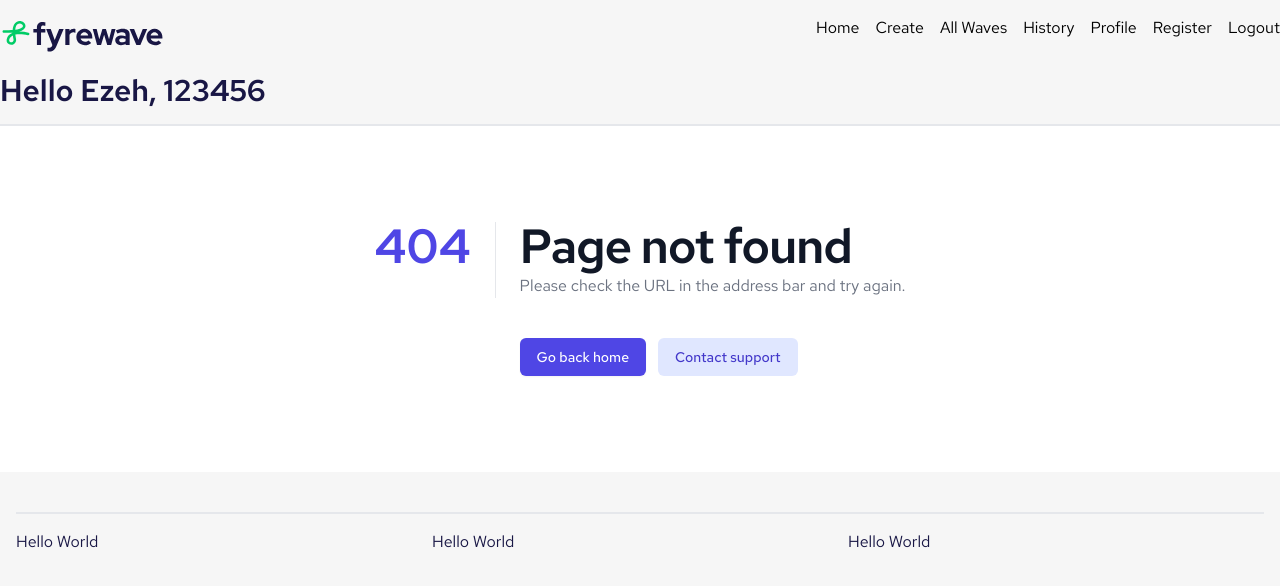
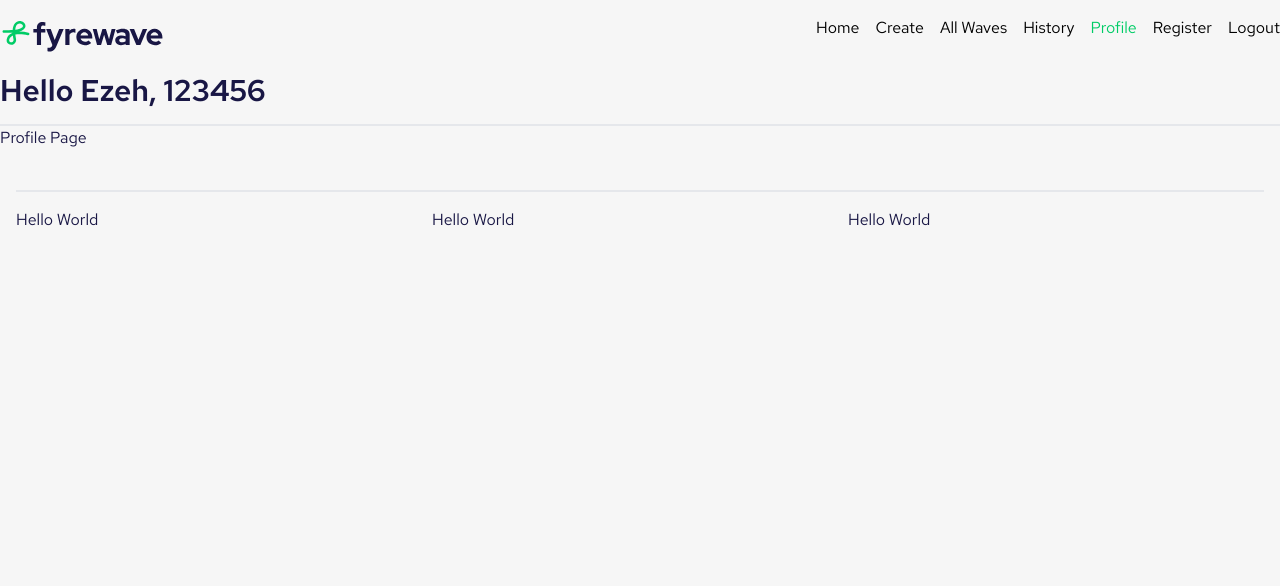
Before and after one commit to FyreWave/front-wave, a React (Vite) app: page /profile in a window 1280 px wide. Shown: the top 586 px of the page. Built offline with nearby package versions, Linux system fonts and the light colour scheme.

Commit message:
added profile page

```diff
--- a/src/Pages/App.tsx
+++ b/src/Pages/App.tsx
@@ -10,6 +10,7 @@ import React from "react";
 import WaveDetailsPage from "./WaveDetailsPage";
 import NotFoundPage from "./NotFoundPage";
 import RegisterPage from "./RegisterPage";
+import ProfilePage from "./ProfilePage";
 
 function App() {
   return (
@@ -28,6 +29,7 @@ function App() {
                 <Route path="/" element={<HomeDashboard />} />
 
                 <Route path="/create" element={<CreateWavePage />} />
+                <Route path="/profile" element={<ProfilePage />} />
 
                 <Route path="/register" element={<RegisterPage />} />
                 <Route path="/view-wave/:id" element={<WaveDetailsPage />} />
--- /dev/null
+++ b/src/Pages/ProfilePage.tsx
@@ -0,0 +1,9 @@
+const ProfilePage = () => {
+  return (
+    <div>
+      <h1>Profile Page</h1>
+    </div>
+  );
+};
+
+export default ProfilePage;
--- a/src/components/NavigationLinks.tsx
+++ b/src/components/NavigationLinks.tsx
@@ -3,13 +3,12 @@ import { text } from "stream/consumers";
 
 const NavigationLinks = () => {
   return (
-
     <div className="space-x-4">
       <NavLink to="/">Home</NavLink>
       <Link to="/create">Create</Link>
       <NavLink to="/create">All Waves</NavLink>
       <NavLink to="/create">History</NavLink>
-      <NavLink to="/create">Profile</NavLink>
+      <NavLink to="/profile">Profile</NavLink>
       <NavLink to="/register">Register</NavLink>
       <Link to="/create">Logout</Link>
     </div>
```
